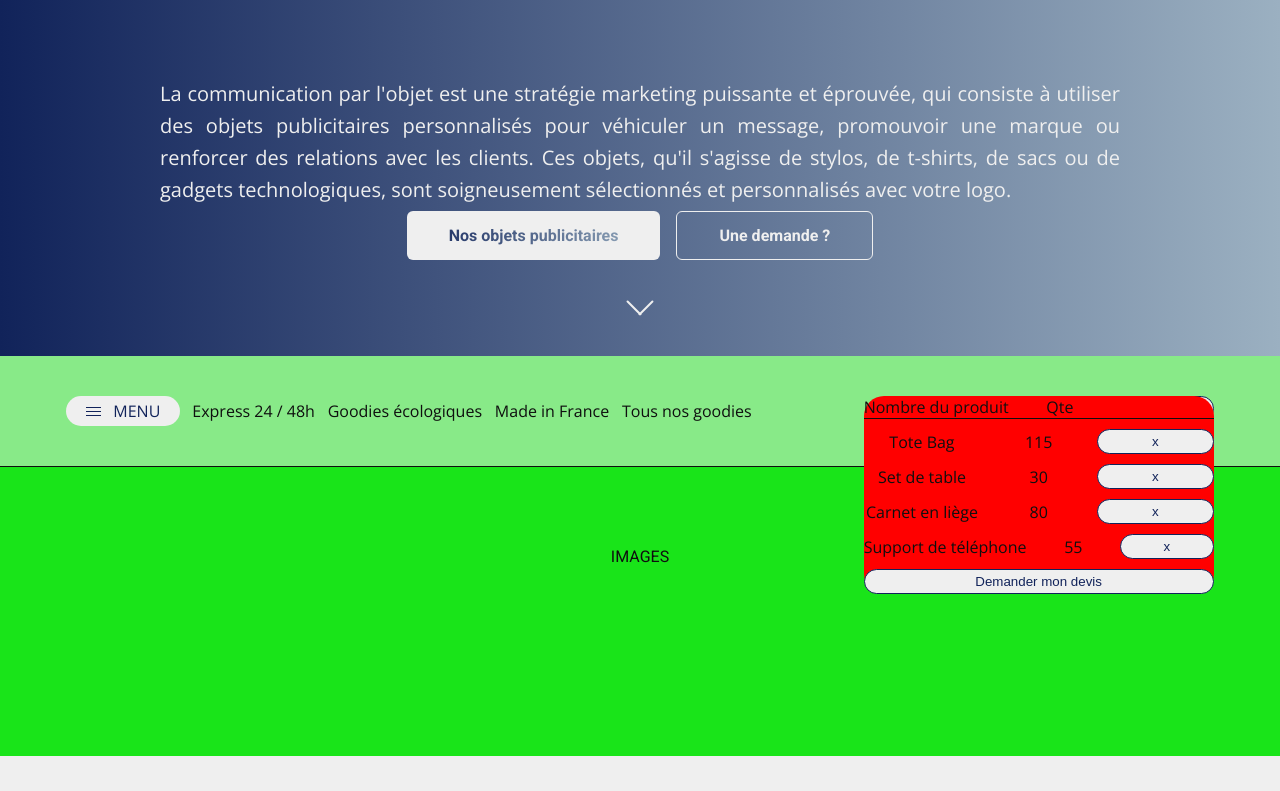
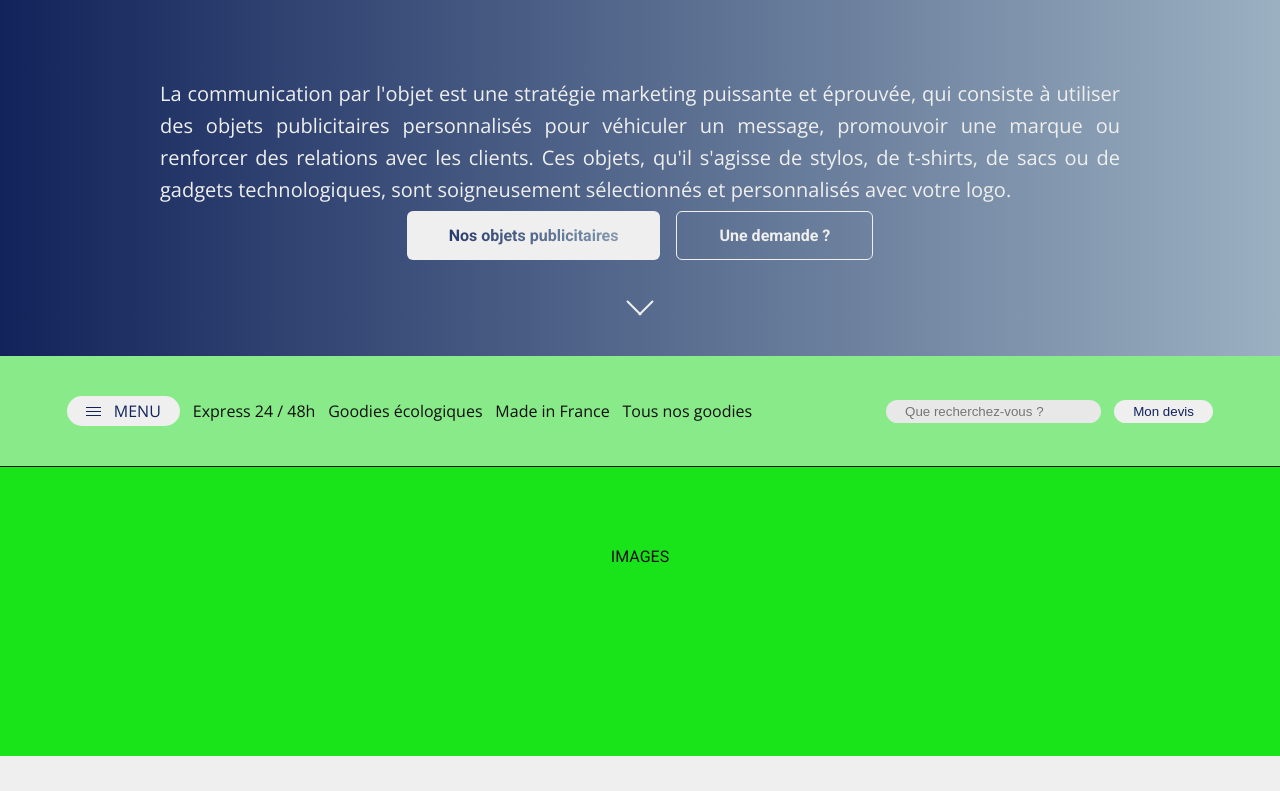
Before and after one commit to Scharlyopitz/One-comm, a React (Vite) app: page /objetsPublicitaires in a window 1280 px wide. Shown: the part 444-1235 px from the top of the page. Built offline with nearby package versions, Linux system fonts and the light colour scheme.

Commit message:
Style modalDevis

```diff
--- a/src/components/ObjetsPublicitaires/OPSection2.jsx
+++ b/src/components/ObjetsPublicitaires/OPSection2.jsx
@@ -4,7 +4,7 @@ import {
   faChevronLeft,
   faChevronRight,
 } from "@fortawesome/free-solid-svg-icons";
-import { useEffect, useState } from "react";
+import { useEffect, useRef, useState } from "react";
 
 export default function OPSection2() {
   return (
@@ -90,34 +90,52 @@ function NavOP() {
     ];
 
     function ModalDevis() {
+      const ref = useRef(null);
+
+      const [height, setHeigh] = useState();
+      const numberOfItems = 4;
+
+      useEffect(() => {
+        setHeigh(ref.current.clientHeight);
+      });
+
       return (
         <div className="modalDevis">
           <div className="header">
             <p>Nombre du produit</p>
             <p>Qte</p>
           </div>
-          <div className="itemsContainer">
+          <div
+            style={{
+              maxHeight: `calc(${height * numberOfItems}px + ${
+                1 * numberOfItems
+              }vh)`,
+            }}
+            className="itemsContainer"
+          >
             {items.map((item, i) => {
               return (
-                <div key={i} className="item">
+                <div ref={ref} key={i} className="item">
                   <p>{item.name}</p>
                   <p>{item.qte}</p>
-                  <button>x</button>
+                  <button className="deleteBtn">x</button>
                 </div>
               );
             })}
           </div>
-          <button>Demander mon devis</button>
+          <button className="devisBtn">Demander mon devis</button>
         </div>
       );
     }
+
+    const [open, setOpen] = useState(false);
 
     return (
       <div className="right">
         <input type="text" placeholder="Que recherchez-vous ?" />
         <div className="devis">
-          <ModalDevis />
-          <button>Mon devis</button>
+          {open && <ModalDevis />}
+          <button onClick={() => setOpen(!open)}>Mon devis</button>
         </div>
       </div>
     );
--- a/src/sass/objetsPublicitaires/_objetsPublicitaires.scss
+++ b/src/sass/objetsPublicitaires/_objetsPublicitaires.scss
@@ -119,6 +119,7 @@
       // RIGHT
       .right {
         display: flex;
+        align-items: center;
         gap: 1vw;
 
         input,
@@ -138,7 +139,7 @@
           color: $LinearDarkBlue;
           border-radius: 20px;
           background: $White;
-          border: 1px solid $LinearDarkBlue;
+          border: none;
         }
 
         // DEVIS BUTTON
@@ -148,38 +149,62 @@
           .modalDevis {
             display: flex;
             flex-direction: column;
+            align-items: center;
             position: absolute;
-            top: 0;
+            top: 4vh;
             right: 0;
             gap: 10px;
             border-radius: 20px;
-            background: red;
+            background: $White;
             white-space: nowrap;
-            width: 350px;
+            width: 550px;
+            padding: 2vh 2vw;
 
             .header {
               display: grid;
+              width: 100%;
               grid-template-columns: repeat(3, 1fr);
-              text-align: center;
               border-bottom: 1px solid $Black;
+            }
+
+            p {
+              overflow: hidden;
+              text-overflow: ellipsis;
+              &:nth-child(2) {
+                text-align: end;
+              }
             }
 
             .itemsContainer {
               display: flex;
               flex-direction: column;
-              gap: 10px;
+              gap: 1vh;
+              width: 100%;
+              overflow-y: scroll;
 
               .item {
                 display: grid;
                 grid-template-columns: repeat(3, 1fr);
                 align-items: center;
-                text-align: center;
+
+                .deleteBtn {
+                  background: transparent;
+                  border: none;
+                  margin-left: auto;
+                }
               }
+            }
+
+            .devisBtn {
+              margin: 4vh 0 2vh;
+              border-radius: 8px;
+              padding: 1vh 3vw;
             }
           }
 
           button {
             padding: 0.5vh 1.5vw;
+            width: fit-content;
           }
         }
       }
--- a/src/style/style.css
+++ b/src/style/style.css
@@ -822,6 +822,7 @@ nav ul svg {
 }
 .OPSection2 .navContainer .nav .right {
   display: flex;
+  align-items: center;
   gap: 1vw;
 }
 .OPSection2 .navContainer .nav .right input,
@@ -839,7 +840,7 @@ nav ul svg {
   color: #11235a;
   border-radius: 20px;
   background: #efefef;
-  border: 1px solid #11235a;
+  border: none;
 }
 .OPSection2 .navContainer .nav .right .devis {
   position: relative;
@@ -847,34 +848,56 @@ nav ul svg {
 .OPSection2 .navContainer .nav .right .devis .modalDevis {
   display: flex;
   flex-direction: column;
+  align-items: center;
   position: absolute;
-  top: 0;
+  top: 4vh;
   right: 0;
   gap: 10px;
   border-radius: 20px;
-  background: red;
+  background: #efefef;
   white-space: nowrap;
-  width: 350px;
+  width: 550px;
+  padding: 2vh 2vw;
 }
 .OPSection2 .navContainer .nav .right .devis .modalDevis .header {
   display: grid;
+  width: 100%;
   grid-template-columns: repeat(3, 1fr);
-  text-align: center;
   border-bottom: 1px solid #0f0f0f;
+}
+.OPSection2 .navContainer .nav .right .devis .modalDevis p {
+  overflow: hidden;
+  text-overflow: ellipsis;
+}
+.OPSection2 .navContainer .nav .right .devis .modalDevis p:nth-child(2) {
+  text-align: end;
 }
 .OPSection2 .navContainer .nav .right .devis .modalDevis .itemsContainer {
   display: flex;
   flex-direction: column;
-  gap: 10px;
+  gap: 1vh;
+  width: 100%;
+  overflow-y: scroll;
 }
 .OPSection2 .navContainer .nav .right .devis .modalDevis .itemsContainer .item {
   display: grid;
   grid-template-columns: repeat(3, 1fr);
   align-items: center;
-  text-align: center;
+}
+.OPSection2 .navContainer .nav .right .devis .modalDevis .itemsContainer .item .deleteBtn {
+  background: transparent;
+  border: none;
+  margin-left: auto;
+}
+.OPSection2 .navContainer .nav .right .devis .modalDevis .devisBtn {
+  margin: 4vh 0 2vh;
+  border-radius: 8px;
+  padding: 1vh 3vw;
 }
 .OPSection2 .navContainer .nav .right .devis button {
   padding: 0.5vh 1.5vw;
+  width: -moz-fit-content;
+  width: fit-content;
 }
 .OPSection2 .img {
   background-color: rgb(25, 228, 25);
```
Also changed, not shown: 1 other file (tests, documents, lock files or other folders).
